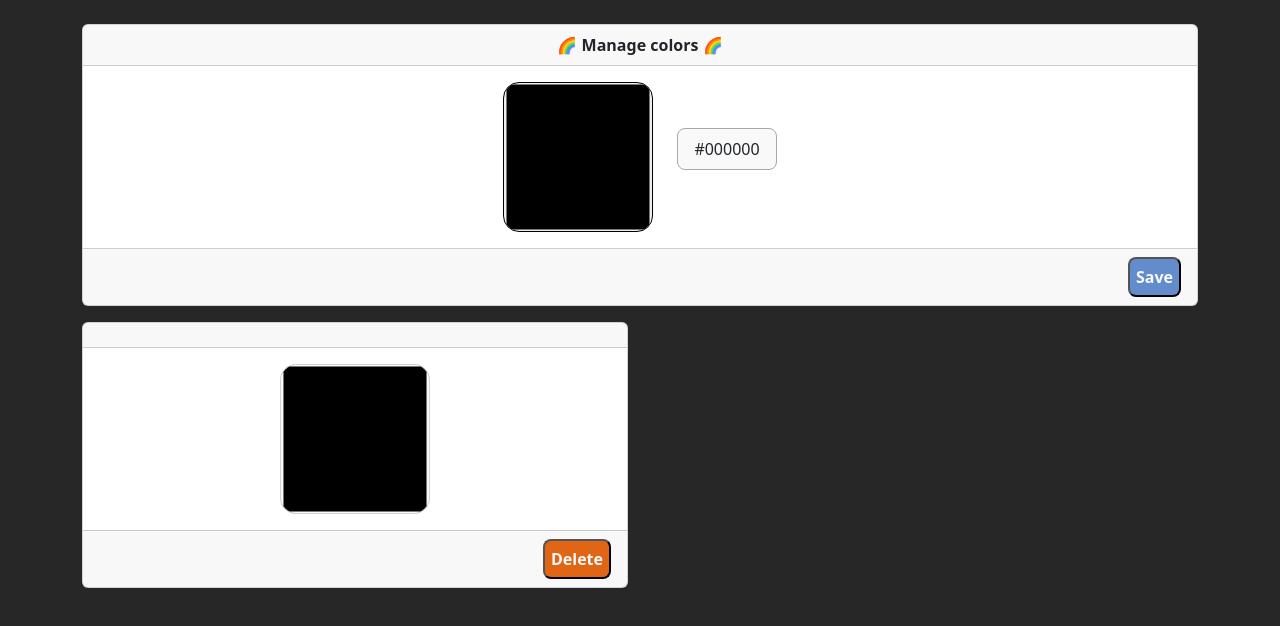
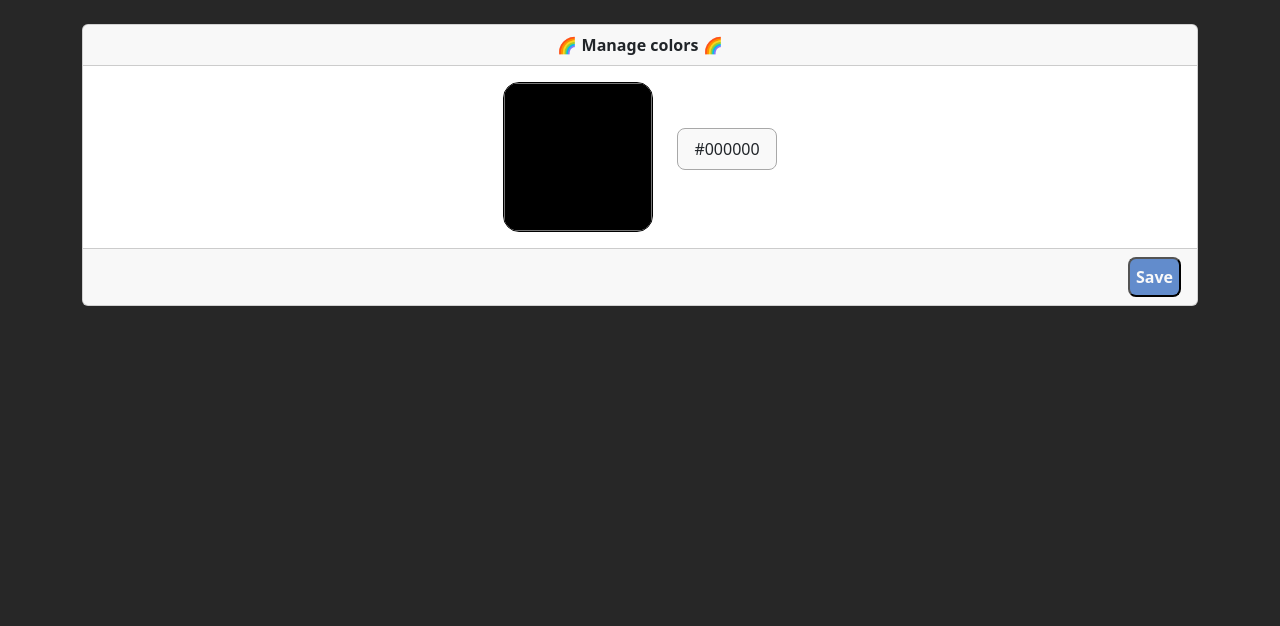
Before and after one commit to CardozoMartin/ReactRolling-Grupo2, a React (Vite) app: page / in a window 1280 px wide. Shown: the top 626 px of the page. Built offline with nearby package versions, Linux system fonts and the light colour scheme.

Commit message:
corrijo error de local storage en ej 6

```diff
--- a/src/components/Ejercicio 6/ColorForm.jsx
+++ b/src/components/Ejercicio 6/ColorForm.jsx
@@ -23,7 +23,7 @@ const ColorForm = (props) => {
     }
     setColors((prev) => [...prev, newColor]);
 
-    setColor('#000000')
+    setColor('#000000');
   };
 
   return (
--- a/src/components/Ejercicio 6/ColorList.jsx
+++ b/src/components/Ejercicio 6/ColorList.jsx
@@ -10,7 +10,7 @@ const ColorList = (props) => {
 };
 
   return <section className="row mt-3">
-    {colors.map((color) => <ColorItem color={color} key={color.id} handleDelete={handleDelete} />)}
+    {colors.map((color) => <ColorItem key={color.id} color={color} handleDelete={handleDelete} />)}
   </section>
 };
 
--- a/src/components/Ejercicio 6/Ejercicio6.jsx
+++ b/src/components/Ejercicio 6/Ejercicio6.jsx
@@ -11,7 +11,7 @@ const colorsLS = JSON.parse(localStorage.getItem('colors')) || [];
 
 const Ejercicio6 = () => {
 
-  const [colors, setColors] = useState([colorsLS]);
+  const [colors, setColors] = useState(colorsLS);
 
   useEffect(() => {
     localStorage.setItem('colors', JSON.stringify(colors));
--- a/src/components/Ejercicio 6/ejercicio6.css
+++ b/src/components/Ejercicio 6/ejercicio6.css
@@ -3,6 +3,7 @@
     height: 150px;
     border-radius: 1rem;
     overflow: hidden;
+    padding: 0;
   }
 
   .color-text{
```
